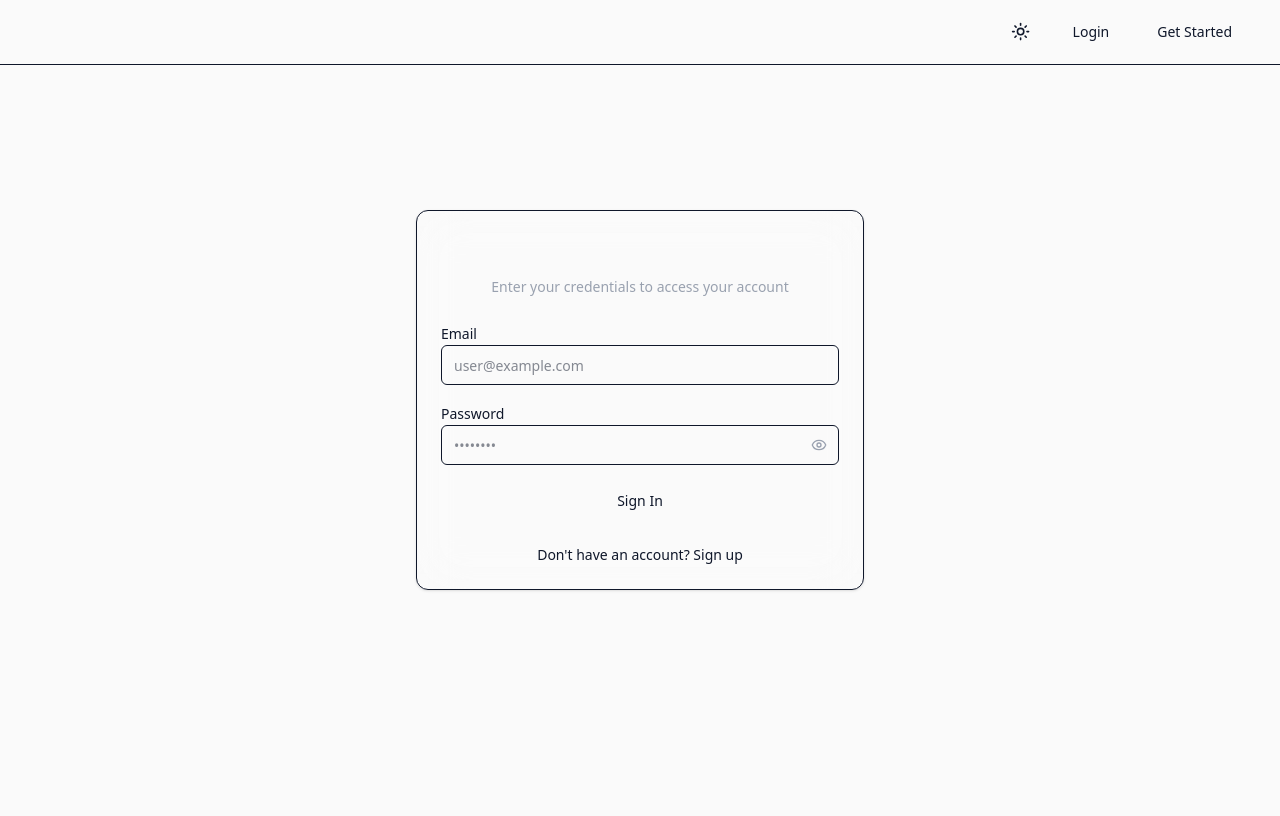
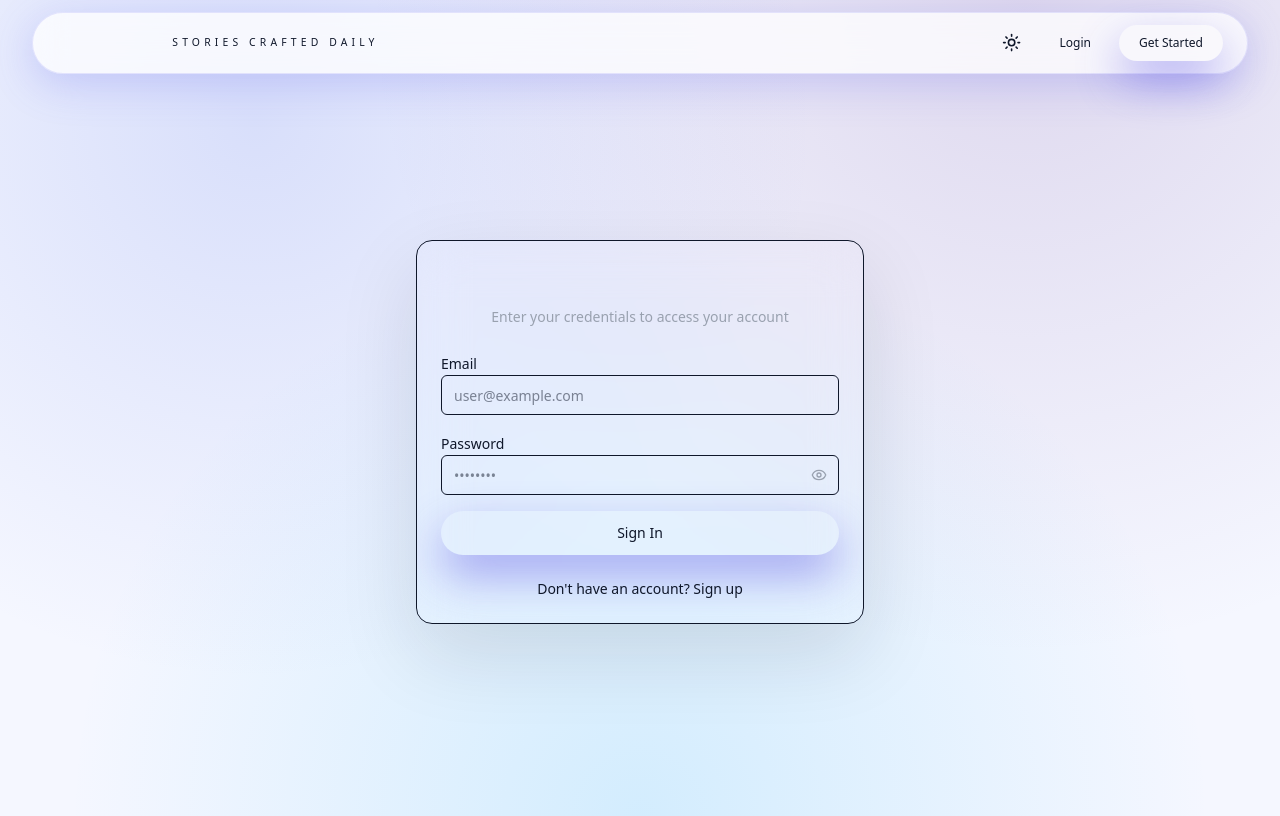
Before and after one commit to gyalche/Vynspire, a Next.js app: page /login in a window 1280 px wide. Built offline with nearby package versions, Linux system fonts and the light colour scheme.

Commit message:
style: change the ovrall desgin

```diff
--- a/src/app/globals.css
+++ b/src/app/globals.css
@@ -13,58 +13,46 @@
   /* === LIGHT MODE === */
 
   /* Backgrounds */
-  --bg-base: #fafafa;
-  /* Slate-50 - Soft neutral base */
-  --bg-muted: #f1f5f9;
-  /* Slate-100 - Subtle variation */
+  --bg-base: #f5f7ff;
+  --bg-muted: #eef2ff;
   --bg-elevated: #ffffff;
-  /* Pure white for cards */
-  --bg-hover: #f8fafc;
-  /* Slate-50 lighter - Hover state */
-  --bg-active: #e2e8f0;
-  /* Slate-200 - Active/pressed */
+  --bg-hover: #ecf0ff;
+  --bg-active: #dfe6ff;
 
   /* Borders */
-  --border-subtle: #e2e8f0;
-  /* Slate-200 - Soft borders */
-  --border-strong: #cbd5e1;
-  /* Slate-300 - Defined borders */
+  --border-subtle: #e3e7ff;
+  --border-strong: #c7d2fe;
   --border-focus: #7c3aed;
-  /* Primary color */
 
   /* Text */
   --text-primary: #0f172a;
-  /* Slate-900 - Main content */
   --text-secondary: #475569;
-  /* Slate-600 - Secondary info */
-  --text-muted: #94a3b8;
-  /* Slate-400 - Subtle text */
-  --text-disabled: #cbd5e1;
-  /* Slate-300 - Disabled */
+  --text-muted: #7c8aaf;
+  --text-disabled: #a5b4fc;
   --text-on-primary: #ffffff;
-  /* Text on colored backgrounds */
 
   /* Accents */
-  --accent-primary: #7c3aed;
-  /* Violet-600 */
-  --accent-primary-hover: #6d28d9;
-  /* Violet-700 */
-  --accent-primary-active: #5b21b6;
-  /* Violet-800 */
-  --accent-secondary: #0891b2;
-  /* Cyan-600 */
-  --accent-destructive: #dc2626;
-  /* Red-600 */
-  --accent-destructive-hover: #b91c1c;
-  --accent-success: #16a34a;
-  /* Green-600 */
-  --accent-warning: #ea580c;
-  /* Orange-600 */
+  --accent-primary: #6c63ff;
+  --accent-primary-hover: #5a54f2;
+  --accent-primary-active: #4338ca;
+  --accent-secondary: #0ea5e9;
+  --accent-destructive: #ef4444;
+  --accent-destructive-hover: #dc2626;
+  --accent-success: #22c55e;
+  --accent-warning: #f59e0b;
+
+  /* Atmosphere */
+  --glow-1: rgba(102, 126, 234, 0.2);
+  --glow-2: rgba(118, 75, 162, 0.18);
+  --glow-3: rgba(56, 189, 248, 0.18);
+  --glass-base: rgba(255, 255, 255, 0.75);
+  --glass-border: rgba(99, 102, 241, 0.15);
+  --card-glow: rgba(99, 102, 241, 0.25);
 
   /* Shadows */
-  --shadow-sm: 0 1px 2px 0 rgb(0 0 0 / 0.05);
-  --shadow-md: 0 4px 6px -1px rgb(0 0 0 / 0.1);
-  --shadow-lg: 0 10px 15px -3px rgb(0 0 0 / 0.1);
+  --shadow-sm: 0 5px 25px rgb(100 116 255 / 0.15);
+  --shadow-md: 0 15px 40px rgb(79 70 229 / 0.15);
+  --shadow-lg: 0 30px 80px rgb(79 70 229 / 0.2);
 
   /* Legacy support - map to semantic tokens */
   --background: var(--bg-base);
@@ -73,7 +61,7 @@
   --primary-foreground: var(--text-on-primary);
   --secondary: var(--accent-secondary);
   --secondary-foreground: var(--text-on-primary);
-  --accent: #db2777;
+  --accent: #f472b6;
   --accent-foreground: var(--text-on-primary);
   --card: var(--bg-elevated);
   --card-foreground: var(--text-primary);
@@ -89,58 +77,46 @@
   /* === DARK MODE === */
 
   /* Backgrounds */
-  --bg-base: #0f172a;
-  /* Slate-900 - Rich dark base */
-  --bg-muted: #1e293b;
-  /* Slate-800 - Subtle darker */
-  --bg-elevated: #1e293b;
-  /* Slate-800 - Cards lighter than base */
-  --bg-hover: #334155;
-  /* Slate-700 - Hover state */
-  --bg-active: #475569;
-  /* Slate-600 - Active/pressed */
+  --bg-base: #05060f;
+  --bg-muted: #111827;
+  --bg-elevated: #121b2f;
+  --bg-hover: #1f2a44;
+  --bg-active: #253354;
 
   /* Borders */
-  --border-subtle: #1e293b;
-  /* Slate-800 - Very subtle */
-  --border-strong: #334155;
-  /* Slate-700 - Defined borders */
-  --border-focus: #8b5cf6;
-  /* Primary adjusted for dark */
+  --border-subtle: #111827;
+  --border-strong: #1f2a44;
+  --border-focus: #c4b5fd;
 
   /* Text */
-  --text-primary: #f8fafc;
-  /* Slate-50 - Main content */
-  --text-secondary: #cbd5e1;
-  /* Slate-300 - Secondary info */
-  --text-muted: #64748b;
-  /* Slate-500 - Subtle text */
+  --text-primary: #e2e8f0;
+  --text-secondary: #cbd5f5;
+  --text-muted: #7c8aaf;
   --text-disabled: #475569;
-  /* Slate-600 - Disabled */
   --text-on-primary: #ffffff;
-  /* Text on colored backgrounds */
 
   /* Accents */
-  --accent-primary: #8b5cf6;
-  /* Violet-500 - Lighter for contrast */
-  --accent-primary-hover: #a78bfa;
-  /* Violet-400 */
-  --accent-primary-active: #c4b5fd;
-  /* Violet-300 */
-  --accent-secondary: #06b6d4;
-  /* Cyan-500 */
-  --accent-destructive: #ef4444;
-  /* Red-500 */
-  --accent-destructive-hover: #f87171;
-  --accent-success: #22c55e;
-  /* Green-500 */
-  --accent-warning: #f97316;
-  /* Orange-500 */
+  --accent-primary: #a78bfa;
+  --accent-primary-hover: #c4b5fd;
+  --accent-primary-active: #ddd6fe;
+  --accent-secondary: #22d3ee;
+  --accent-destructive: #f87171;
+  --accent-destructive-hover: #ef4444;
+  --accent-success: #4ade80;
+  --accent-warning: #fb923c;
 
-  /* Shadows - More subtle in dark mode */
-  --shadow-sm: 0 1px 2px 0 rgb(0 0 0 / 0.3);
-  --shadow-md: 0 4px 6px -1px rgb(0 0 0 / 0.4);
-  --shadow-lg: 0 10px 15px -3px rgb(0 0 0 / 0.5);
+  /* Atmosphere */
+  --glow-1: rgba(167, 139, 250, 0.25);
+  --glow-2: rgba(14, 165, 233, 0.22);
+  --glow-3: rgba(236, 72, 153, 0.2);
+  --glass-base: rgba(9, 9, 17, 0.75);
+  --glass-border: rgba(167, 139, 250, 0.25);
+  --card-glow: rgba(167, 139, 250, 0.35);
+
+  /* Shadows */
+  --shadow-sm: 0 8px 30px rgb(8 8 16 / 0.4);
+  --shadow-md: 0 15px 40px rgb(8 8 16 / 0.6);
+  --shadow-lg: 0 35px 90px rgb(8 8 16 / 0.65);
 
   /* Legacy support - map to semantic tokens */
   --background: var(--bg-base);
@@ -162,11 +138,15 @@
 }
 
 body {
-  background: var(--bg-base);
+  position: relative;
+  background-color: var(--bg-base);
+  background-image: radial-gradient(circle at 20% 15%, var(--glow-1), transparent 45%),
+    radial-gradient(circle at 80% 0%, var(--glow-2), transparent 50%),
+    radial-gradient(circle at 50% 100%, var(--glow-3), transparent 55%);
   color: var(--text-primary);
   font-family: var(--font-sans), sans-serif;
   min-height: 100vh;
-  transition: background-color 0.3s ease, color 0.3s ease;
+  transition: background-color 0.5s ease, color 0.5s ease, background-image 0.5s ease;
 }
 
 h1,
@@ -183,3 +163,25 @@ h6 {
   outline: 2px solid var(--border-focus);
   outline-offset: 2px;
 }
+
+.glass {
+  background: var(--glass-base);
+  backdrop-filter: blur(16px);
+  box-shadow: 0 10px 40px var(--card-glow);
+  border-color: var(--glass-border);
+}
+
+.surface-card {
+  background: var(--bg-elevated);
+  border: 1px solid var(--border-subtle);
+  box-shadow: var(--shadow-sm);
+}
+
+@layer utilities {
+  .no-scrollbar {
+    scrollbar-width: none;
+  }
+  .no-scrollbar::-webkit-scrollbar {
+    display: none;
+  }
+}
--- a/src/app/layout.tsx
+++ b/src/app/layout.tsx
@@ -29,7 +29,7 @@ export default function RootLayout({
           storageKey="vynspire-theme"
         >
           <Navbar />
-          <main className="pt-20 min-h-screen px-4 sm:px-6 lg:px-8 max-w-7xl mx-auto">
+          <main className="relative z-10 pt-28 pb-16 min-h-screen px-4 sm:px-6 lg:px-8 max-w-7xl mx-auto">
             {children}
           </main>
           <Toaster theme="system" position="bottom-right" />
--- a/src/components/layout/Navbar.tsx
+++ b/src/components/layout/Navbar.tsx
@@ -1,17 +1,16 @@
 'use client';
 
 import Link from 'next/link';
-import { usePathname, useRouter } from 'next/navigation';
+import { useRouter } from 'next/navigation';
 import { useAuth } from '@/lib/store/authStore';
 import { Button } from '@/components/ui/Button';
 import { ThemeToggle } from '@/components/ui/ThemeToggle';
-import { PenSquare, LogOut, User } from 'lucide-react';
+import { PenSquare, LogOut } from 'lucide-react';
 import { motion } from 'framer-motion';
 
 export function Navbar() {
     const { user, logout } = useAuth();
     const router = useRouter();
-    const pathname = usePathname();
 
     const handleLogout = () => {
         logout();
@@ -22,29 +21,45 @@ export function Navbar() {
         <motion.nav
             initial={{ y: -100 }}
             animate={{ y: 0 }}
-            className="fixed top-0 left-0 right-0 z-50 glass border-b border-border"
+            transition={{ duration: 0.6, ease: 'easeOut' }}
+            className="fixed top-0 left-0 right-0 z-50"
         >
             <div className="max-w-7xl mx-auto px-4 sm:px-6 lg:px-8">
-                <div className="flex items-center justify-between h-16">
-                    <div className="flex items-center">
-                        <Link href="/" className="text-2xl font-bold bg-clip-text text-transparent bg-gradient-to-r from-primary to-secondary">
+                <div className="relative mt-3 rounded-full glass border border-border/40 px-4 sm:px-6 py-2.5 shadow-[0_20px_60px_rgba(15,23,42,0.35)]">
+                    <div className="absolute inset-x-6 -top-px h-px bg-gradient-to-r from-transparent via-primary/40 to-transparent pointer-events-none" />
+                    <div className="flex flex-col gap-3 sm:flex-row sm:items-center sm:justify-between">
+                        <div className="flex items-center gap-4">
+                            <Link
+                                href="/"
+                                className="text-2xl font-black tracking-tight bg-clip-text text-transparent bg-gradient-to-r from-primary via-secondary to-secondary/70"
+                            >
                                 Vynspire
                             </Link>
+                            <span className="hidden md:inline-flex text-[0.65rem] uppercase tracking-[0.4em] text-muted-foreground">
+                                Stories crafted daily
+                            </span>
                         </div>
 
-                    <div className="flex items-center space-x-4">
+                        <div className="flex items-center gap-2 sm:gap-3">
                             <ThemeToggle />
                             {user ? (
                                 <>
-                                <Link href="/create">
-                                    <Button variant="ghost" className="gap-2">
-                                        <PenSquare size={18} />
+                                    <Link href="/create" className="hidden sm:block">
+                                        <Button variant="outline" size="sm" className="gap-2">
+                                            <PenSquare size={16} />
                                             Write
                                         </Button>
                                     </Link>
-                                <div className="flex items-center gap-2 px-3 py-1.5 rounded-full bg-white/5 border border-white/10">
-                                    <User size={16} className="text-primary" />
-                                    <span className="text-sm font-medium">{user.name}</span>
+                                    <div className="flex items-center gap-3 px-4 py-1.5 rounded-full border border-border/40 bg-white/40 text-sm font-medium text-foreground shadow-inner dark:bg-white/10">
+                                        <div className="w-8 h-8 rounded-full bg-gradient-to-br from-primary to-secondary text-white flex items-center justify-center font-semibold">
+                                            {user.name.charAt(0)}
+                                        </div>
+                                        <div className="hidden sm:flex flex-col leading-tight">
+                                            <span className="text-[0.65rem] uppercase tracking-wide text-muted-foreground">
+                                                Signed in
+                                            </span>
+                                            <span>{user.name}</span>
+                                        </div>
                                     </div>
                                     <Button variant="destructive" size="sm" onClick={handleLogout}>
                                         <LogOut size={18} />
@@ -53,16 +68,21 @@ export function Navbar() {
                             ) : (
                                 <>
                                     <Link href="/login">
-                                    <Button variant="ghost">Login</Button>
+                                        <Button variant="ghost" size="sm" className="px-4">
+                                            Login
+                                        </Button>
                                     </Link>
                                     <Link href="/register">
-                                    <Button>Get Started</Button>
+                                        <Button size="sm" className="px-5">
+                                            Get Started
+                                        </Button>
                                     </Link>
                                 </>
                             )}
                         </div>
                     </div>
                 </div>
+            </div>
         </motion.nav>
     );
 }
--- a/src/components/ui/Button.tsx
+++ b/src/components/ui/Button.tsx
@@ -4,23 +4,23 @@ import { cn } from "@/lib/utils"
 import { Loader2 } from "lucide-react"
 
 const buttonVariants = cva(
-    "inline-flex items-center justify-center rounded-md text-sm font-medium transition-all focus-visible:outline-none focus-visible:ring-2 focus-visible:ring-ring disabled:pointer-events-none disabled:opacity-50 active:scale-95",
+    "inline-flex items-center justify-center rounded-full text-sm font-medium transition-all duration-200 focus-visible:outline-none focus-visible:ring-2 focus-visible:ring-primary focus-visible:ring-offset-2 focus-visible:ring-offset-background disabled:pointer-events-none disabled:opacity-50 active:scale-95",
     {
         variants: {
             variant: {
-                default: "bg-primary text-primary-foreground hover:bg-primary/90",
-                destructive: "bg-red-500 text-destructive-foreground hover:bg-red-500/90",
-                outline: "border border-input bg-background hover:bg-accent hover:text-accent-foreground",
-                secondary: "bg-secondary text-secondary-foreground hover:bg-secondary/80",
-                ghost: "hover:bg-accent hover:text-accent-foreground",
+                default: "bg-gradient-to-r from-primary to-secondary text-primary-foreground shadow-[0_20px_45px_rgba(79,70,229,0.45)] hover:shadow-[0_25px_55px_rgba(79,70,229,0.55)]",
+                destructive: "bg-destructive text-destructive-foreground hover:bg-destructive-hover shadow-[0_15px_35px_rgba(248,113,113,0.35)]",
+                outline: "border border-border/60 bg-transparent text-foreground hover:text-foreground hover:border-primary/40 hover:bg-primary/5",
+                secondary: "bg-secondary text-secondary-foreground hover:bg-secondary/90 shadow-[0_15px_35px_rgba(14,165,233,0.35)]",
+                ghost: "text-muted-foreground hover:text-foreground hover:bg-foreground/10 dark:hover:bg-white/10",
                 link: "text-primary underline-offset-4 hover:underline",
-                glass: "border border-border bg-transparent hover:bg-accent/10 text-foreground",
+                glass: "border border-white/20 bg-white/10 text-white shadow-[0_20px_45px_rgba(59,130,246,0.25)] hover:bg-white/20 dark:border-white/10 dark:bg-white/5",
             },
             size: {
-                default: "h-10 px-4 py-2",
-                sm: "h-9 rounded-md px-3",
-                lg: "h-11 rounded-md px-8",
-                icon: "h-10 w-10",
+                default: "h-11 px-6",
+                sm: "h-9 rounded-full px-4 text-xs",
+                lg: "h-12 rounded-full px-8 text-base",
+                icon: "h-10 w-10 rounded-full",
             },
         },
         defaultVariants: {
--- a/src/components/ui/Card.tsx
+++ b/src/components/ui/Card.tsx
@@ -8,7 +8,7 @@ const Card = React.forwardRef<
     <div
         ref={ref}
         className={cn(
-            "rounded-xl border border-border bg-card text-card-foreground shadow-sm backdrop-blur-md transition-all duration-300 hover:bg-accent/5 hover:border-primary/20 hover:shadow-[0_0_30px_-10px_rgba(139,92,246,0.3)]",
+            "relative overflow-hidden rounded-2xl border border-border/50 bg-card/80 text-card-foreground shadow-[0_30px_80px_rgba(15,23,42,0.12)] backdrop-blur-xl transition-all duration-300 hover:border-primary/40 hover:shadow-[0_35px_90px_rgba(99,102,241,0.25)]",
             className
         )}
         {...props}
```
Also changed, not shown: src/app/page.tsx (+56 -9 lines), src/components/posts/PostCard.tsx (+20 -15 lines), src/components/posts/PostSkeleton.tsx (+12 -12 lines), src/components/posts/SearchFilter.tsx (+20 -14 lines). Lines whose indentation alone changed are shown as unchanged.
